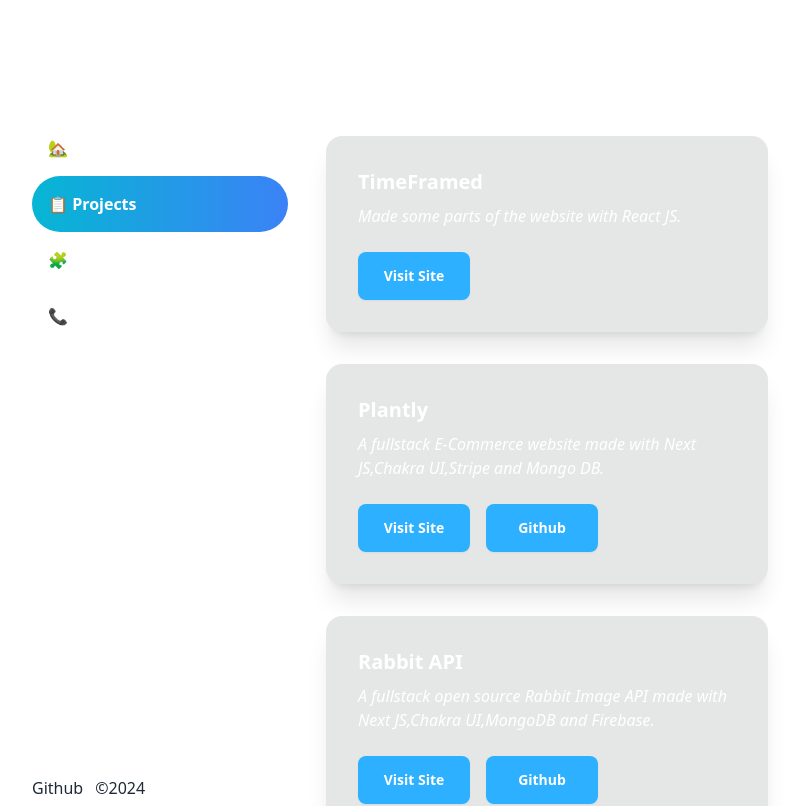
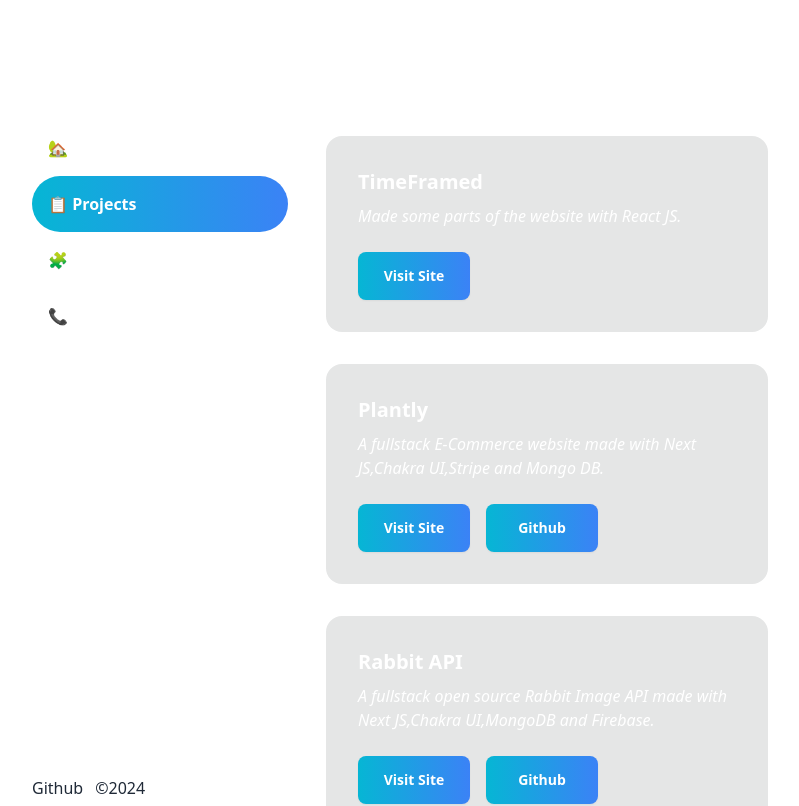
Before and after one commit to sougataghar477/portfolio-second, a React (Vite) app: page /projects in a window 1280 px wide. Shown: the top 806 px of the page, without its empty margins (240-1039 px from the left). Built offline with nearby package versions, Linux system fonts and the light colour scheme.

Commit message:
changed button text

```diff
--- a/src/components/Card.jsx
+++ b/src/components/Card.jsx
@@ -1,18 +1,18 @@
 
 function Card({ project }) {
-  return <div className="card scale-card relative bg-base-300   shadow-xl mb-8 w-full">
+  return <div className="card scale-card relative bg-base-300   mb-8 w-full">
 
     <div className="card-body">
       <h1 className="card-title text-white">{project.heading}</h1>
       <p className="leading-6 mb-4 italic text-white">{project.text}</p>
       <div className="flex gap-4">
         <a target="_blank" href={project.link}>
-          <button className="btn bg-[#2cb0ff] font-bold transition-all border-0  text-white w-28 hover:bg-sky-300">
+          <button className="btn bg-gradient-to-r from-cyan-500 to-blue-500 font-bold transition-all border-0  text-white w-28 hover:from-cyan-400 hover:to-blue-400">
             Visit Site
           </button>
         </a>
         {project.github && <a target="_blank" href={project.github}>
-          <button className="btn  bg-[#2cb0ff] border-0 font-bold transition-all text-white w-28 hover:bg-sky-300">
+          <button className="btn  bg-gradient-to-r from-cyan-500 to-blue-500 border-0 font-bold transition-all text-white w-28 hover:from-cyan-400 hover:to-blue-400">
             Github
           </button>
         </a>}
```
